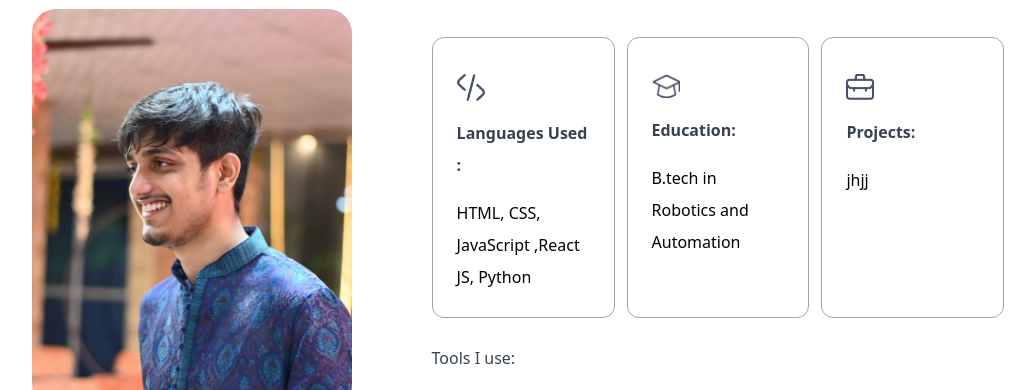
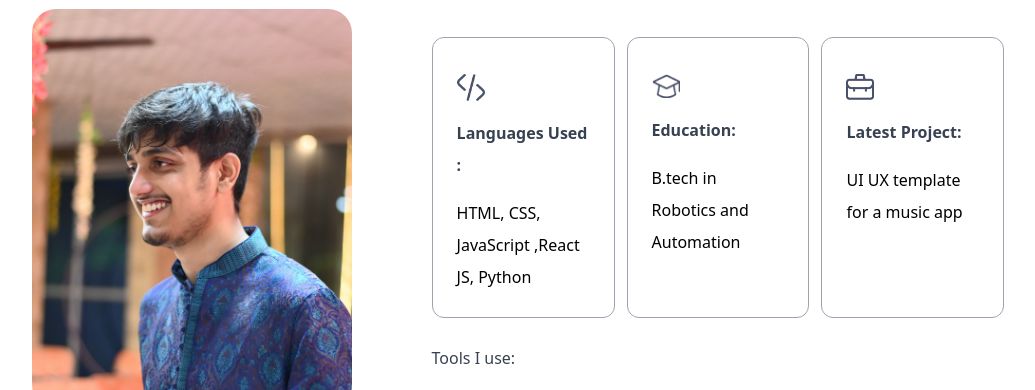
Before and after one commit to divit04/Portfolio, a plain HTML site: page index.html in a window 1280 px wide. Shown: the part 1039-1429 px from the top of the page, without its empty margins (122-1157 px from the left). Drawn offline with nearby package versions, Linux system fonts and the light colour scheme.

Commit message:
resume update index.html

```diff
--- a/index.html
+++ b/index.html
@@ -6,7 +6,9 @@
     <title>Portfolio</title>
     <script src="https://cdn.tailwindcss.com"></script>
     <script src="/tailwind.config.js"></script>
-     <script src="./script.js"></script>
+
+
+ <script src="./script.js"></script>
     <link rel="preconnect" href="https://fonts.googleapis.com">
     <link rel="preconnect" href="https://fonts.gstatic.com" crossorigin>
     <link href="https://fonts.googleapis.com/css2?family=Outfit:wght@100..900&family=Poppins:ital,wght@0,100;0,200;0,300;0,400;0,500;0,600;0,700;0,800;0,900;1,100;1,200;1,300;1,400;1,500;1,600;1,700;1,800;1,900&display=swap" rel="stylesheet">
@@ -68,7 +70,7 @@
      <a href="#contact" class="px-10 py-3 border rounded-full bg-gradient-to-r from-[#b820b6] to-[#da7d20] text-white flex gap-2
      items-center">Contact Me<img src="./portfolio_images/images/right-arrow-white.png" class="w-4"></a>
 
-     <a href="./ECS ut 1.pdf" download class="px-10 py-3 border border-gray-500 rounded-full bg-white text-wrap flex gap-2 items-center dark:text-black">My Resume<img src="./portfolio_images/images/download-icon.png" class="w-4"></a>
+     <a href="./resume.pdf" download class="px-10 py-3 border border-gray-500 rounded-full bg-white text-wrap flex gap-2 items-center dark:text-black">My Resume<img src="./portfolio_images/images/download-icon.png" class="w-4"></a>
 
     </div>
    </div>
@@ -105,8 +107,8 @@
             dark:border-white dark:hover:shadow-white dark:hover:bg-black/50"
                 ><img src="./portfolio_images/images/project-icon.png" class="w-7 mt-3 dark:hidden">
                 <img src="./portfolio_images/images/project-icon-dark.png" class="w-7 mt-3 hidden dark:block">
-                <h3 class="my-4 font-semibold text text-gray-700 dark:text-white">Projects:</h3>
-                <p>jhjj</p>
+                <h3 class="my-4 font-semibold text text-gray-700 dark:text-white">Latest Project:</h3>
+                <p>UI UX template for a music app</p>
             </li>
             </ul>
             <h4 class="my-6 text-gray-700 dark:text-white">Tools I use:</h4>
```
